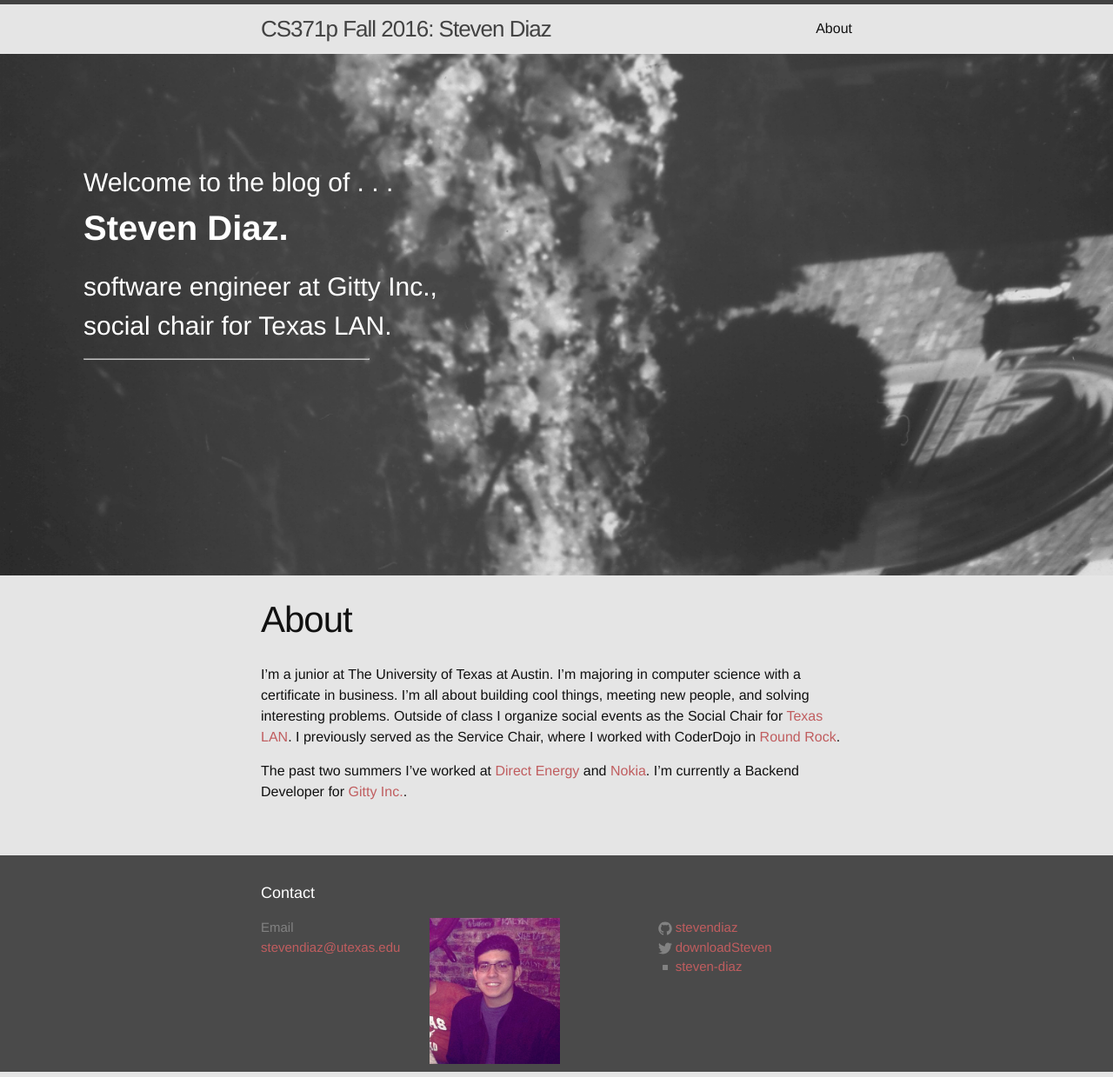
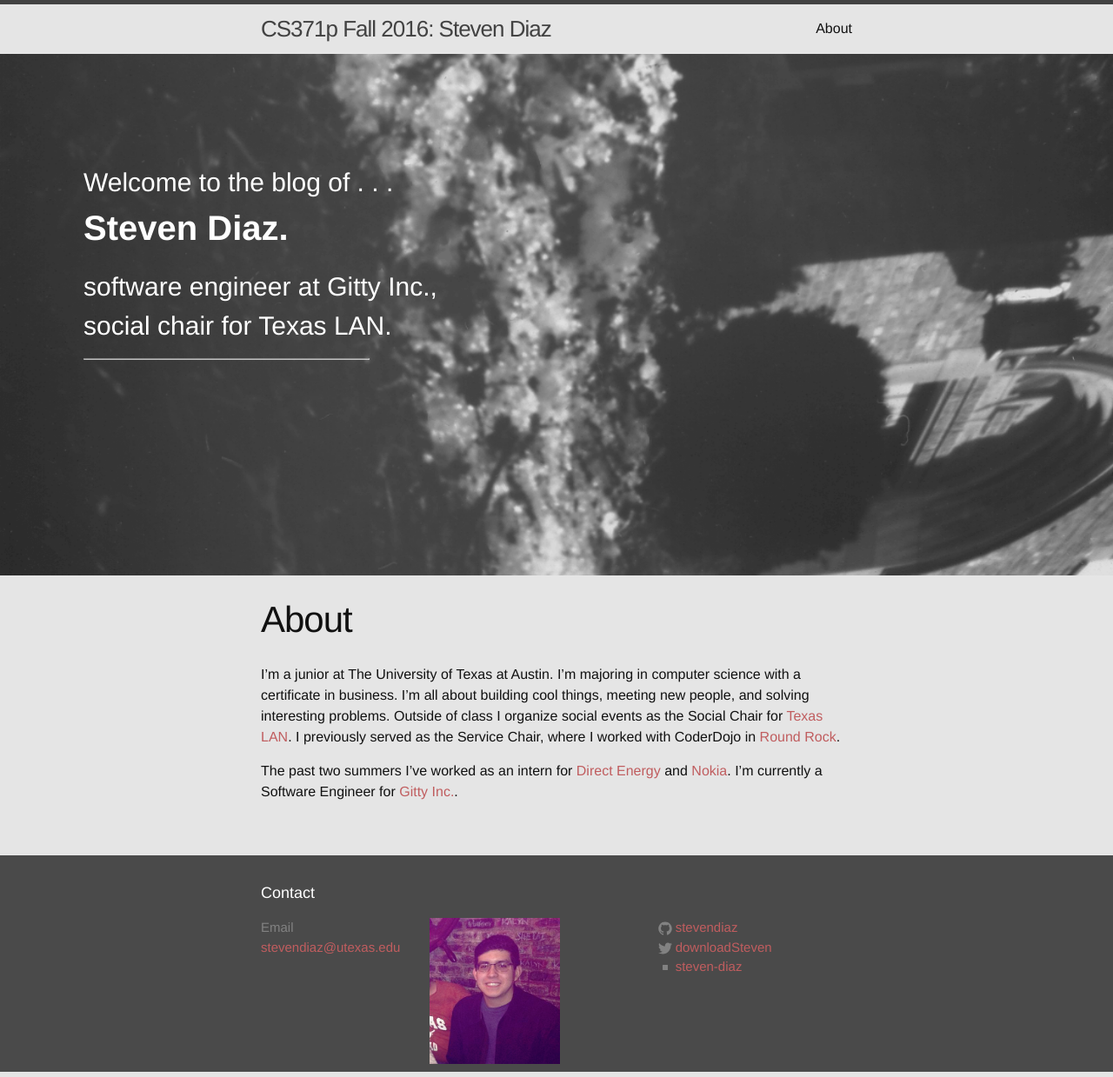
Before and after one commit to stevendiaz/stevendiaz.github.io, a Jekyll site: the page built from about.md, in a window 1280 px wide. Shown: the whole page at 87% size. Built offline with Jekyll 4.4.1, drawn with Linux system fonts in a browser that asks for light colours.

Commit message:
Update about.md

```diff
--- a/about.md
+++ b/about.md
@@ -10,5 +10,5 @@
 Outside of class I organize social events as the Social Chair for [Texas LAN](http://texaslan.org).
 I previously served as the Service Chair, where I worked with CoderDojo in [Round Rock](http://coderdojorr.weebly.com/).
 
-The past two summers I've worked at [Direct Energy](https://www.directenergy.com) and [Nokia](https://www.nokia.com).
-I'm currently a Backend Developer for [Gitty Inc.](https://gitty.xyz).
+The past two summers I've worked as an intern for [Direct Energy](https://www.directenergy.com) and [Nokia](https://www.nokia.com).
+I'm currently a Software Engineer for [Gitty Inc.](https://gitty.xyz).
```
